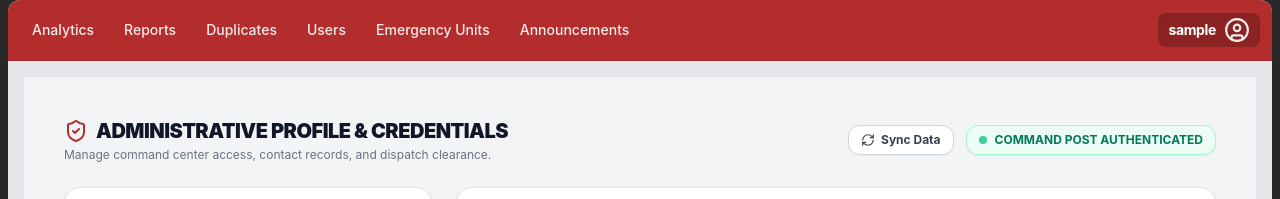
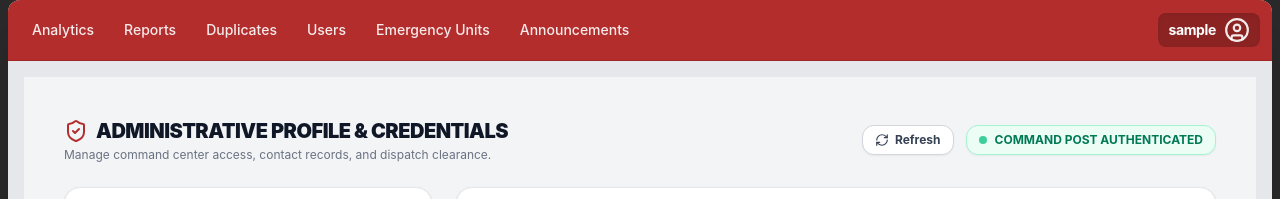
Before and after one commit to Meizelea/AcEmergency, a React (Vite) app in the folder thesis/: page /profile in a window 1280 px wide. Shown: the top 199 px of the page. Built offline with nearby package versions, Linux system fonts and the light colour scheme; no server answers; sample sign-in values are in the browser's storage.

Commit message:
Change "Sync Data" to "Refresh"

```diff
--- a/thesis/src/pages/adminProfilePage.jsx
+++ b/thesis/src/pages/adminProfilePage.jsx
@@ -372,7 +372,7 @@ export default function AdminProfilePage() {
               disabled={isSyncing}
               className="bg-white border border-gray-300 hover:bg-gray-50 text-gray-700 px-3 py-1.5 rounded-xl text-xs font-bold flex items-center gap-1.5 shadow-xs transition-all active:scale-95 cursor-pointer disabled:opacity-50"
             >
-              <RefreshCw size={14} className={isSyncing ? "animate-spin text-[#b32d2d]" : ""} /> {isSyncing ? "Syncing..." : "Sync Data"}
+              <RefreshCw size={14} className={isSyncing ? "animate-spin text-[#b32d2d]" : ""} /> {isSyncing ? "Refreshing..." : "Refresh"}
             </button>
 
             <div className="inline-flex items-center gap-2 px-3 py-1.5 bg-emerald-50 border border-emerald-200 text-emerald-700 rounded-xl text-xs font-bold shadow-xs">
--- a/thesis/src/pages/analyticsPage.jsx
+++ b/thesis/src/pages/analyticsPage.jsx
@@ -1000,7 +1000,7 @@ export default function AnalyticsPage() {
               className="bg-white border border-gray-300 hover:bg-gray-50 text-gray-700 px-4 py-2 rounded-lg text-xs font-bold flex items-center gap-2 shadow-xs transition-all active:scale-95 cursor-pointer disabled:opacity-50"
             >
               <RefreshCw size={14} className={isSyncing ? "animate-spin text-[#b32d2d]" : ""} />
-              {isSyncing ? "Syncing..." : "Refresh"}
+              {isSyncing ? "Refreshing..." : "Refresh"}
             </button>
           </div>
         </div>
--- a/thesis/src/pages/announcementPage.jsx
+++ b/thesis/src/pages/announcementPage.jsx
@@ -392,7 +392,7 @@ export default function AnnouncementPage() {
               className="flex-1 sm:flex-none flex items-center justify-center gap-1.5 bg-white border border-gray-300 hover:bg-gray-50 text-gray-700 px-3.5 py-2 rounded-xl text-xs font-bold transition-all shadow-xs active:scale-95 cursor-pointer disabled:opacity-50"
             >
               <RefreshCw size={14} className={isSyncing ? "animate-spin text-[#b32d2d]" : ""} />
-              {isSyncing ? "Syncing..." : "Sync Data"}
+              {isSyncing ? "Refreshing..." : "Refresh"}
             </button>
 
             <button
--- a/thesis/src/pages/emergencyUnits.jsx
+++ b/thesis/src/pages/emergencyUnits.jsx
@@ -168,7 +168,7 @@ export default function EmergencyUnitsPage() {
             className="w-full sm:w-auto bg-white border border-gray-300 hover:bg-gray-50 text-gray-700 px-3.5 py-2 rounded-xl text-xs font-bold flex items-center justify-center gap-2 shadow-xs transition-all active:scale-95 cursor-pointer disabled:opacity-50"
           >
             <RefreshCw size={14} className={isLoading ? "animate-spin text-[#b32d2d]" : ""} />
-            {isLoading ? "Syncing..." : "Refresh"}
+            {isLoading ? "Refreshing..." : "Refresh"}
           </button>
         </div>
 
--- a/thesis/src/pages/reportsPage.jsx
+++ b/thesis/src/pages/reportsPage.jsx
@@ -930,7 +930,7 @@ export default function ReportsPage() {
               className="bg-white border border-gray-300 hover:bg-gray-50 text-gray-700 px-3.5 py-2 rounded-lg text-xs font-bold flex items-center justify-center gap-1.5 shadow-xs transition-all active:scale-95 cursor-pointer disabled:opacity-50"
             >
               <RefreshCw size={14} className={isSyncing ? "animate-spin text-[#b32d2d]" : ""} />
-              {isSyncing ? "Syncing..." : "Sync Data"}
+              {isSyncing ? "Refreshing..." : "Refresh"}
             </button>
           </div>
         </div>
--- a/thesis/src/pages/usersPage.jsx
+++ b/thesis/src/pages/usersPage.jsx
@@ -431,7 +431,7 @@ export default function UsersPage() {
               className="bg-white border border-gray-300 hover:bg-gray-50 text-gray-700 px-3 py-2 rounded-lg text-xs font-bold flex items-center justify-center gap-1.5 shadow-xs transition-all active:scale-95 cursor-pointer disabled:opacity-50"
             >
               <RefreshCw size={14} className={isSyncing ? "animate-spin text-[#b32d2d]" : ""} />
-              {isSyncing ? "Syncing..." : "Refresh"}
+              {isSyncing ? "Refreshing..." : "Refresh"}
             </button>
           </div>
         </div>
```
